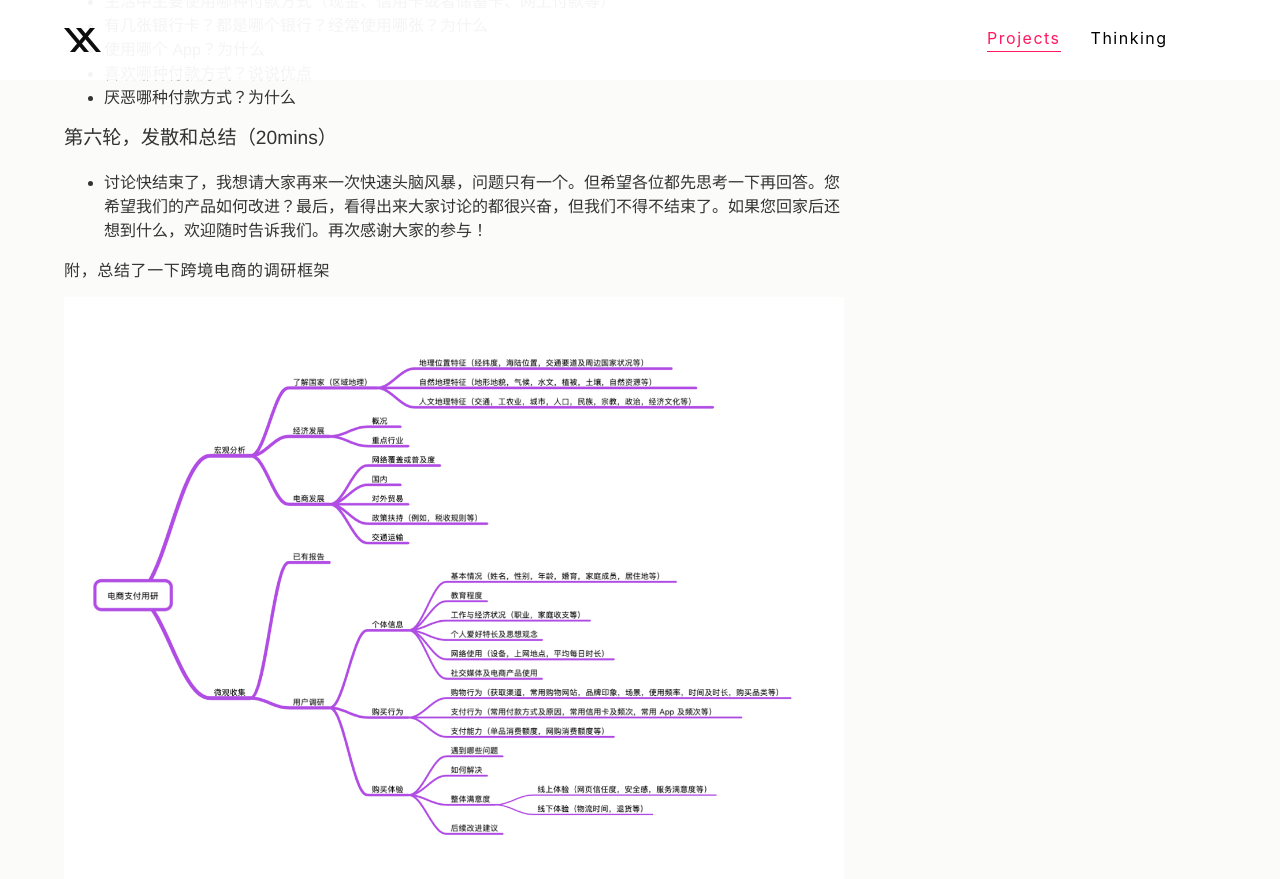
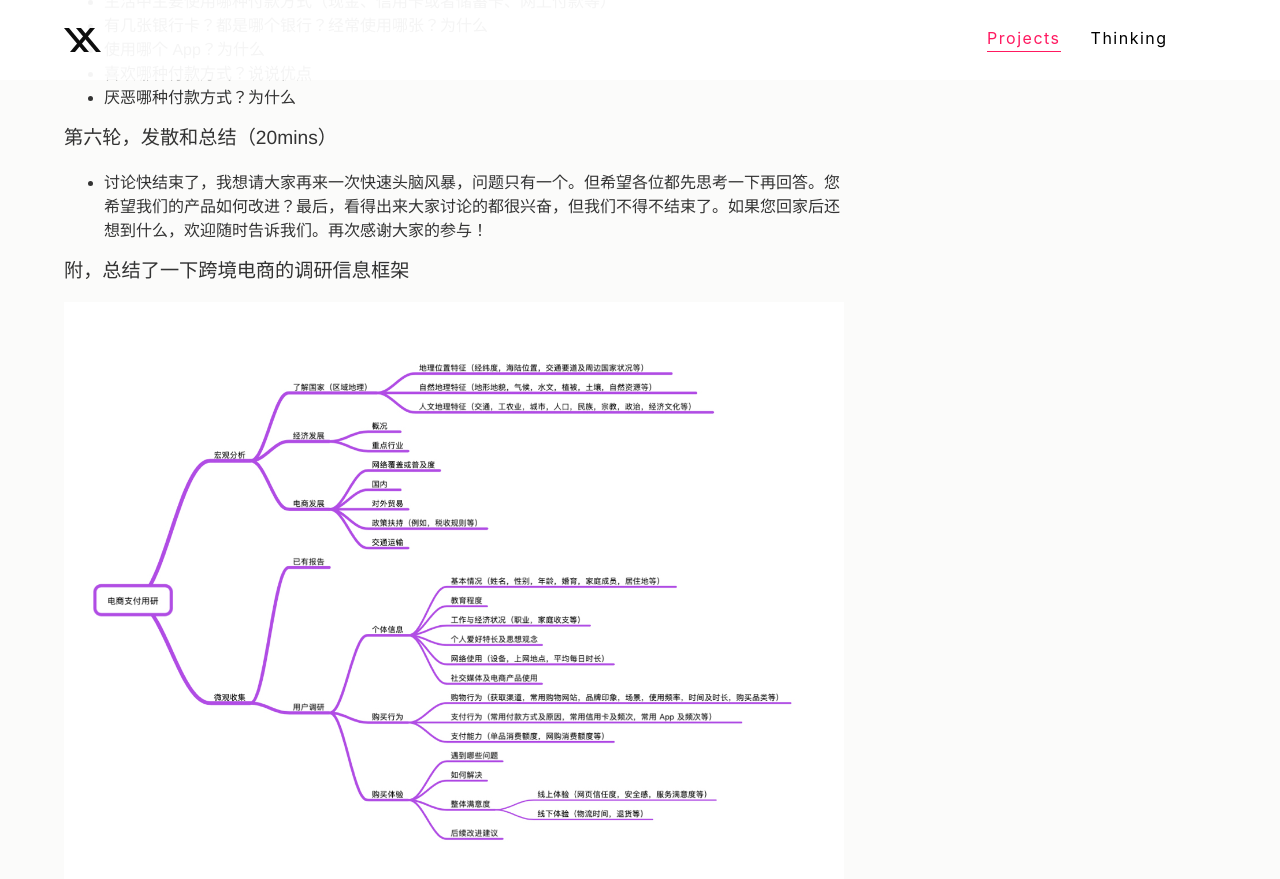
Before and after one commit to guoxindesign/guoxindesign.github.io, a Jekyll site: the page built from _posts/2018-04-14-focusgroup.md, in a window 1280 px wide and 900 px high, scrolled down 3772 px. Shown: the top 879 px of the window. Built offline with Jekyll 4.4.1, drawn with Linux system fonts in a browser that asks for light colours.

Commit message:
Update 2018-04-14-focusgroup.md

```diff
--- a/_posts/2018-04-14-focusgroup.md
+++ b/_posts/2018-04-14-focusgroup.md
@@ -124,7 +124,6 @@ cover_image: "/images/questionaire_cover.jpg"
 - 讨论快结束了，我想请大家再来一次快速头脑风暴，问题只有一个。但希望各位都先思考一下再回答。您希望我们的产品如何改进？最后，看得出来大家讨论的都很兴奋，但我们不得不结束了。如果您回家后还想到什么，欢迎随时告诉我们。再次感谢大家的参与！
 
 
-
-附，总结了一下跨境电商的调研框架
+## 附，总结了一下跨境电商的调研信息框架
 
 ![](/images/questionaire_1.jpg)
```
